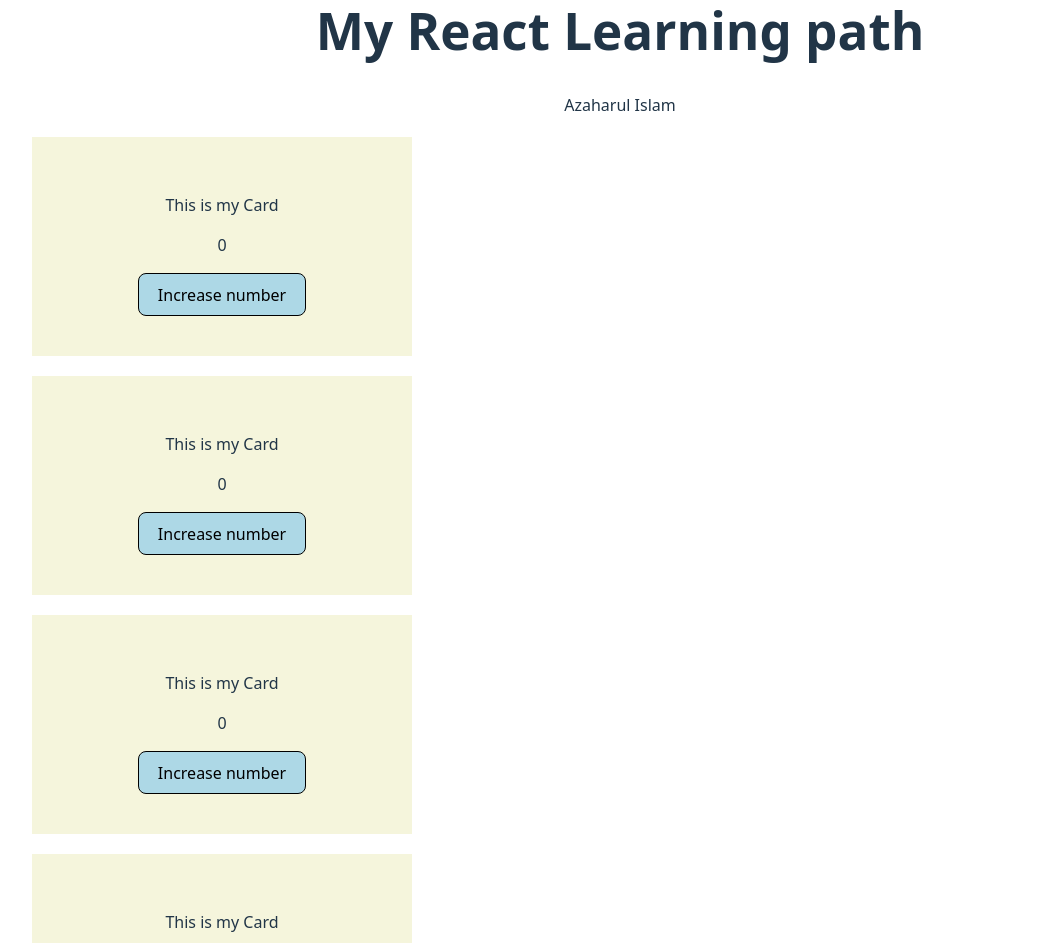
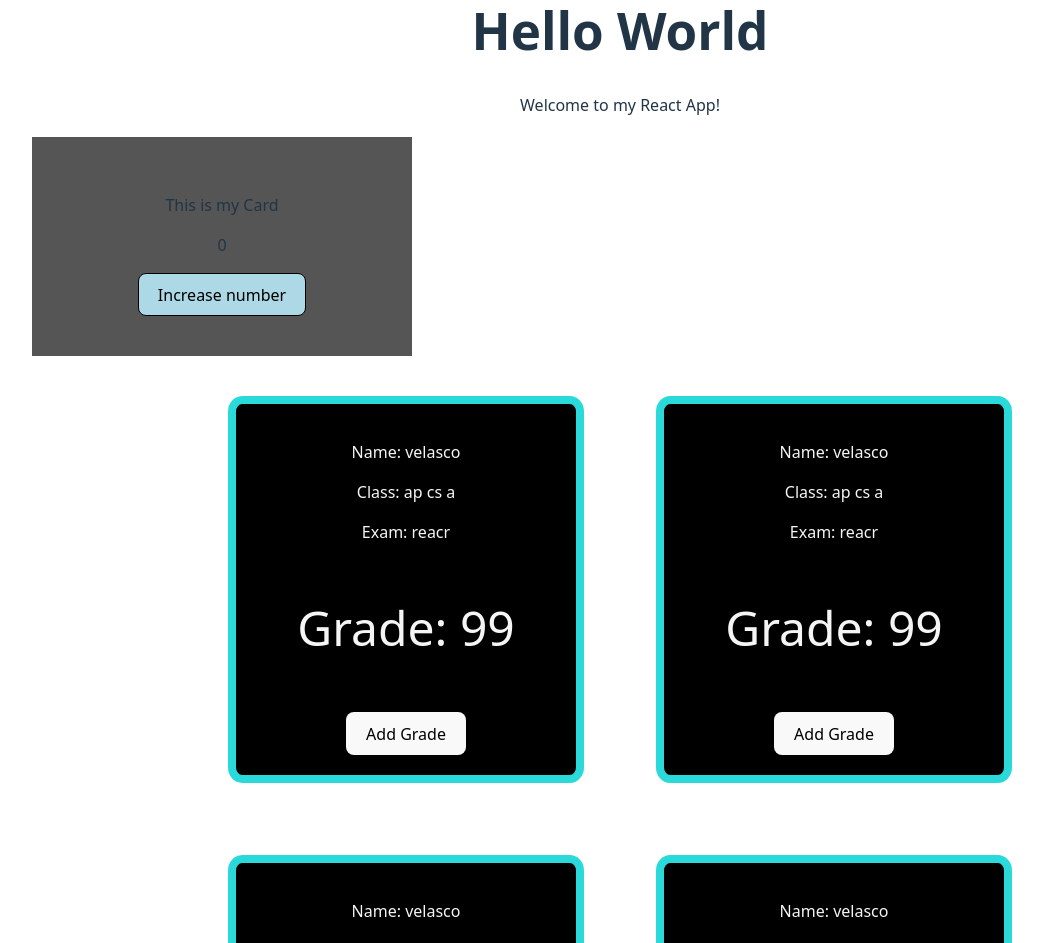
Before and after one commit to Azaharulislam171/react_v1, a React (Vite) app: page / in a window 1280 px wide. Shown: the part 120-1063 px from the top of the page, without its empty margins (20-1063 px from the left). Built offline with nearby package versions, Linux system fonts and the light colour scheme.

Commit message:
needed some change

```diff
--- a/src/App.jsx
+++ b/src/App.jsx
@@ -1,30 +1,28 @@
-import  styles from './App.css'
-import Card from '../src/components/card.jsx'
-import Navbar from '../src/components/Navbar.jsx'
+
 import './App.css'
+import Card from './components/card.jsx'
+import Card2 from './components/Card2.jsx'
+import Navbar from './components/Navbar.jsx'
 {/* I must import the Card2 component to make sure it shows up*/}
-import Card2 from './components/Card2.jsx'
+
 
 function App() {
 
   return (
     <>
-    <Navbar/>
-    <h1> My React Learning path  </h1>
-    <p> Azaharul Islam</p>
-    <div className={styles.card_container}>
-      <Card/>
+    <Navbar />
+    <h1>Hello World</h1>
+    <p>Welcome to my React App!</p>
+    <Card/>
+    {/* I am using the Card2 component here */}
+
+    <div className="card_container">
+    <Card2 stu_name={"velasco"} stu_class={"ap cs a"} stu_exam={"reacr"} stu_grade={99}/>
+      <Card2 stu_name={"velasco"} stu_class={"ap cs a"} stu_exam={"reacr"} stu_grade={99}/>
+        <Card2 stu_name={"velasco"} stu_class={"ap cs a"} stu_exam={"reacr"} stu_grade={99}/>
+          <Card2 stu_name={"velasco"} stu_class={"ap cs a"} stu_exam={"reacr"} stu_grade={99}/>
+            <Card2 stu_name={"velasco"} stu_class={"ap cs a"} stu_exam={"reacr"} stu_grade={99}/>
     </div>
-    <Card/>
-    <Card/>
-    <Card/>
-    {/*  I must call the Card2 component to make sure it shows up*/}
-
-   <Card2 stu_name={"Issac Santos"} stu_class={"advanced prog"} stu_exam={"react_day1"} stu_grade={78} />
-   <Card2 stu_name={"Jazilyn Velasco"} stu_class={"advanced prog"} stu_exam={"react_day3"} stu_grade={80} />
-   <Card2 stu_name={"Jared Meza"} stu_class={"advanced prog"} stu_exam={"react_day2"} stu_grade={100} />
-   <Card2 stu_name={"Bryan Alves"} stu_class={"advanced prog"} stu_exam={"react_day1"} stu_grade={0} />
-   <Card2 stu_name={"Mateus D Souza"} stu_class={"advanced prog"} stu_exam={"react_day4"} stu_grade={95} />
 
 
     </>
--- a/src/components/card.module.css
+++ b/src/components/card.module.css
@@ -1,5 +1,5 @@
 .card{
-    background-color: beige;
+    background-color: #555555;
     padding:40px;
     margin:20px;
     width: 300px;
```
Also changed, not shown: 1 other file (tests, documents, lock files or other folders).
